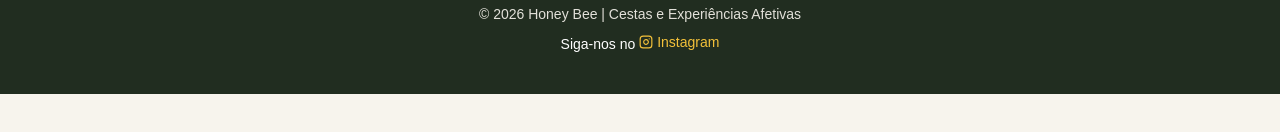
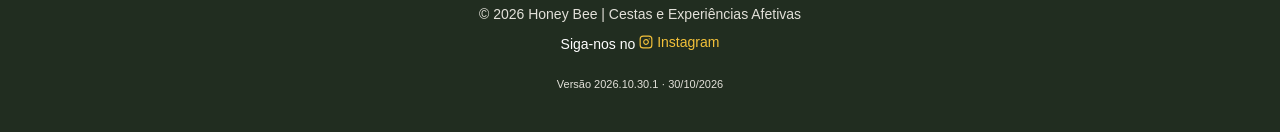
Before and after one commit to Costa-dias/honey-bee-catalogo, a React (Vite) app: page / in a window 1280 px wide. Shown: the part 1150-1282 px from the top of the page. Before the commit the page ends 1244 px from the top, so only its background shows below. Built offline with nearby package versions, Linux system fonts and the light colour scheme; no server answers; the database is empty.

Commit message:
Show documented application release and date in site footer

```diff
--- /dev/null
+++ b/src/ReleaseVersion.tsx
@@ -0,0 +1,5 @@
+import { APP_VERSION, RELEASE_DATE, RELEASE_NOTES } from './release';
+
+export function ReleaseVersion() {
+  return <small data-app-version={APP_VERSION} title={RELEASE_NOTES} style={{ display: 'inline-block', fontSize: '11px', lineHeight: 1.6, fontWeight: 400 }}>Versão {APP_VERSION} · {RELEASE_DATE}</small>;
+}
--- a/src/components/Footer.tsx
+++ b/src/components/Footer.tsx
@@ -1,3 +1,4 @@
+import { ReleaseVersion } from '../ReleaseVersion';
 import { Instagram } from 'lucide-react';
 
 export function Footer() {
@@ -21,6 +22,7 @@ export function Footer() {
           Instagram
         </a>
       </p>
+      <p className="mt-4 text-bege-suave/90"><ReleaseVersion /></p>
     </footer>
   );
 }
--- /dev/null
+++ b/src/release.ts
@@ -0,0 +1,4 @@
+// Public application release; independent of dependency and data-schema versions.
+export const APP_VERSION = '2026.10.30.1';
+export const RELEASE_DATE = '30/10/2026';
+export const RELEASE_NOTES = "Catálogo e solicitação de orçamento pelo WhatsApp.";
```
Also changed, not shown: 1 other file (tests, documents, lock files or other folders).
